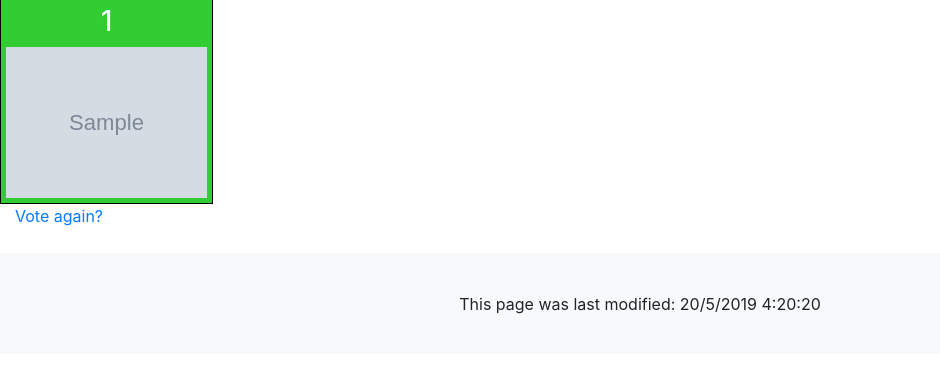
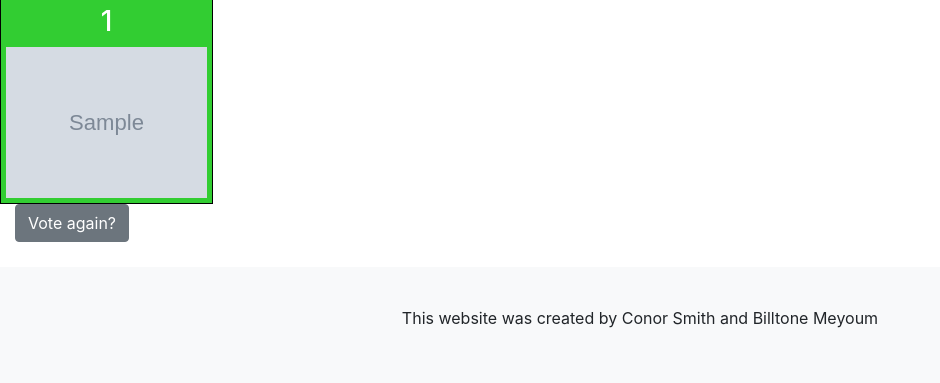
Before and after one commit to conor-smith/3403Project, a Flask app: page /poll/results/1 in a window 1280 px wide. Shown: the part 157-540 px from the top of the page, without its empty margins (0-940 px from the left). Run offline with Flask 2, Linux system fonts and the light colour scheme; tables that the repository leaves empty hold one stand-in row (values such as "Sample post"); grey boxes marked "Sample" are stand-in pictures; some libraries are stand-ins or nearby versions.

Commit message:
small changes

```diff
--- a/app/templates/base.html
+++ b/app/templates/base.html
@@ -122,7 +122,7 @@
 
     <!-- FOOTER -->
     <footer>
-      <span id = "lastmod"></span><script>window.onload = lastModified();</script>
+      <p>This website was created by Conor Smith and Billtone Meyoum</p>
     </footer>
   </body>
 </html>
--- a/app/templates/poll_results.html
+++ b/app/templates/poll_results.html
@@ -18,6 +18,6 @@
     </div>
     {% endfor %}
   </div>
-  <a href = "{{ url_for('poll_page', id=poll.id) }}">Vote again?</a>
+  <a class = "btn btn-secondary" href = "{{ url_for('poll_page', id=poll.id) }}">Vote again?</a>
 </main>
 {% endblock %}
```
